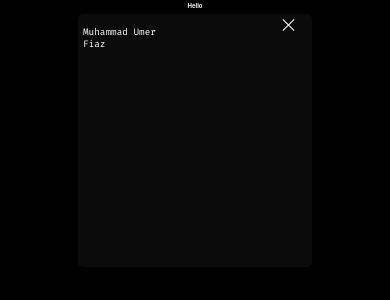
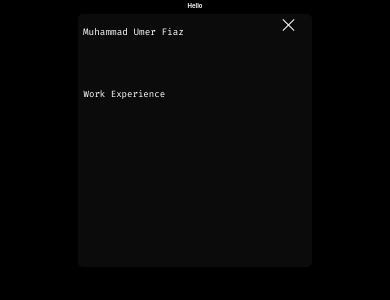
Before and after one commit to nopunindented/Portfolio-Umer, a React (Create React App) app in the folder portfolio/: page / in a window 390 px wide. Both pictures are taken after a click on the button 288 px from the left and 30 px from the top of the page. Shown: the top 300 px of the page. Built offline with nearby package versions, Linux system fonts and the light colour scheme.

Commit message:
"Found method for work experience alignment and fixed open issue"

```diff
--- a/portfolio/src/components/GridHeader.tsx
+++ b/portfolio/src/components/GridHeader.tsx
@@ -14,9 +14,15 @@ const GridHeader: React.FC = () => {
 
   useEffect(() => {
     const handleResize = () => {
+      const newWidth = window.innerWidth;
       setScreenSize({
-        width: window.innerWidth,
+        width: newWidth,
       });
+
+      // Close the hamburger menu if screen size is greater than 550
+      if (newWidth > 550 && isOpen) {
+        setOpen(false);
+      }
     };
 
     window.addEventListener("resize", handleResize);
@@ -24,12 +30,10 @@ const GridHeader: React.FC = () => {
     return () => {
       window.removeEventListener("resize", handleResize);
     };
-  }, []);
+  }, [isOpen]); // Add isOpen as a dependency to avoid stale closure
 
   return (
-    <div
-      className={`wrapper ${isOpen ? 'open' : ''}`}
-    >
+    <div className={`wrapper ${isOpen ? "open" : ""}`}>
       {screenSize.width > 550 ? (
         <>
           <div className="name_navbar">Muhammad Umer Fiaz</div>
@@ -39,10 +43,26 @@ const GridHeader: React.FC = () => {
         </>
       ) : (
         <>
-        <div className={`name_navbar_hamburger ${isOpen ? 'open' : ''}`}>Muhammad Umer Fiaz</div>
-        <div className={`hamburger-position ${isOpen ? 'open' : ''}`}>
-          <Hamburger color="white" size={16} toggled={isOpen} toggle={setOpen} />
-        </div>
+          <div className={`name_navbar_hamburger ${isOpen ? "open" : ""}`}>
+            Muhammad Umer Fiaz
+            {isOpen ? (
+              <>
+                <div
+                  className={`work_navbar_hamburger ${isOpen ? "open" : ""}`}
+                >
+                  Work Experience
+                </div>
+              </>
+            ) : null}
+          </div>
+          <div className={`hamburger-position ${isOpen ? "open" : ""}`}>
+            <Hamburger
+              color="white"
+              size={16}
+              toggled={isOpen}
+              toggle={setOpen}
+            />
+          </div>
         </>
       )}
     </div>
--- a/portfolio/src/components/header.css
+++ b/portfolio/src/components/header.css
@@ -33,7 +33,8 @@
 }
 
 .wrapper.open {
-  animation: height 0.4s ease forwards; /* Adjust the duration as needed */
+  display: flex;
+  animation: height 0.4s ease forwards;
 }
 
 .name_navbar {
@@ -181,4 +182,18 @@
   color: white;
   padding-left: 5px;
   padding-right: 5px;
+  justify-self: start; /* Align to the start of the grid area */
 }
+
+/* Work navbar after 550px width, and after toggle is clicked */
+
+.work_navbar_hamburger.open {
+  position: relative;
+  font-size: 97%;
+  top: 20%;
+  left: -4.4%;
+  color: white;
+  padding-left: 5px;
+  padding-right: 5px;
+  justify-self: start; /* Align to the start of the grid area */
+}
```
